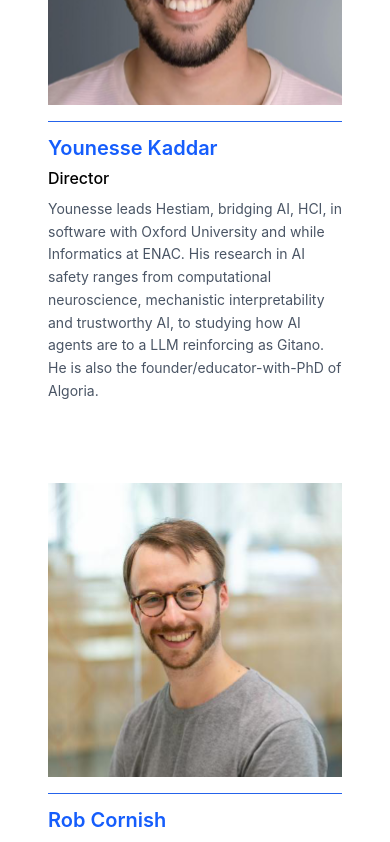
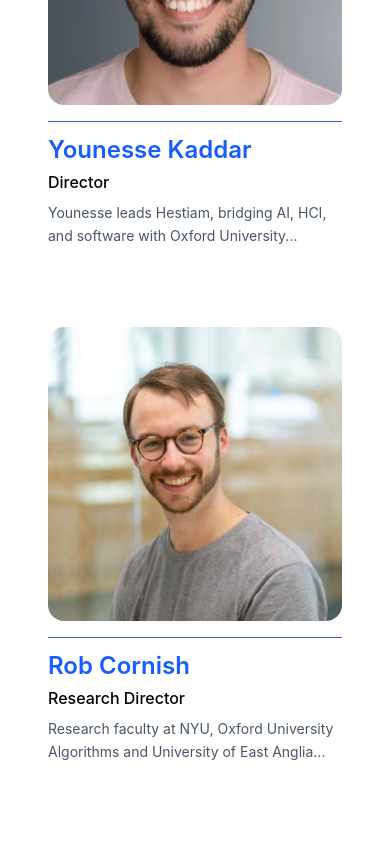
Before and after one commit to zaryabali001/updated-safeguard, a Next.js app: page / in a window 390 px wide. Shown: the part 4580-5422 px from the top of the page. Built offline with nearby package versions, Linux system fonts and the light colour scheme.

Commit message:
finaaaal

```diff
--- a/src/app/components/Hero.jsx
+++ b/src/app/components/Hero.jsx
@@ -6,12 +6,13 @@ export default function Hero() {
   const [darkMode, setDarkMode] = useState(false);
 
   useEffect(() => {
+    // ✅ Ensure this runs only on the client
+    if (typeof window === "undefined") return;
+
     const storedTheme = localStorage.getItem("theme");
-    if (
-      storedTheme === "dark" ||
-      (!storedTheme &&
-        window.matchMedia("(prefers-color-scheme: dark)").matches)
-    ) {
+    const prefersDark = window.matchMedia("(prefers-color-scheme: dark)").matches;
+
+    if (storedTheme === "dark" || (!storedTheme && prefersDark)) {
       document.documentElement.classList.add("dark");
       setDarkMode(true);
     } else {
@@ -22,19 +23,21 @@ export default function Hero() {
     const observer = new MutationObserver(() => {
       setDarkMode(document.documentElement.classList.contains("dark"));
     });
+
     observer.observe(document.documentElement, {
       attributes: true,
       attributeFilter: ["class"],
     });
+
     return () => observer.disconnect();
   }, []);
 
   return (
     <section
+      id="header"
       className={`flex flex-col justify-center items-center text-center min-h-screen px-4 transition-colors duration-500
         pt-40 sm:pt-24 md:pt-32
         ${darkMode ? "bg-[#0f0f10] text-white" : "bg-gray-50 text-black"}`}
-        id="header"
       style={{
         backgroundImage: darkMode
           ? "url(/Background1.png)"
@@ -46,7 +49,7 @@ export default function Hero() {
     >
       <h1 className="text-4xl sm:text-5xl md:text-7xl font-bold leading-tight mb-6 transition-colors duration-500 mt-[-95px]">
         <span className="text-blue-700">Safeguarding AI</span>{" "}
-        <span className={`${darkMode ? "text-white" : "text-black"}`}>
+        <span className={darkMode ? "text-white" : "text-black"}>
           for the
           <br className="hidden sm:block" /> Long Horizon.
         </span>
--- a/src/app/components/OurTeam.jsx
+++ b/src/app/components/OurTeam.jsx
@@ -1,21 +1,18 @@
-
-
-
 "use client";
 import React, { useEffect, useState } from "react";
 import { motion } from "framer-motion";
-import Image from "next/image";
-
 
 export default function OurTeam() {
   const [darkMode, setDarkMode] = useState(false);
 
   useEffect(() => {
+    // ✅ Run only on client
+    if (typeof window === "undefined") return;
+
     const storedTheme = localStorage.getItem("theme");
-    if (
-      storedTheme === "dark" ||
-      (!storedTheme && window.matchMedia("(prefers-color-scheme: dark)").matches)
-    ) {
+    const prefersDark = window.matchMedia("(prefers-color-scheme: dark)").matches;
+
+    if (storedTheme === "dark" || (!storedTheme && prefersDark)) {
       document.documentElement.classList.add("dark");
       setDarkMode(true);
     } else {
@@ -26,77 +23,70 @@ export default function OurTeam() {
     const observer = new MutationObserver(() => {
       setDarkMode(document.documentElement.classList.contains("dark"));
     });
+
     observer.observe(document.documentElement, {
       attributes: true,
       attributeFilter: ["class"],
     });
+
     return () => observer.disconnect();
   }, []);
 
-   const teamMembers = [
+  const teamMembers = [
     {
       name: "Younesse Kaddar",
       title: "Director",
-      image:
-        "./pic1.svg",
-      bio: "Younesse leads Hestiam, bridging AI, HCI, in software with Oxford University and while Informatics at ENAC. His research in AI safety ranges from computational neuroscience, mechanistic interpretability and trustworthy AI, to studying how AI agents are to a LLM reinforcing as Gitano. He is also the founder/educator-with-PhD of Algoria.",
+      image: "./pic1.svg",
+      bio: "Younesse leads Hestiam, bridging AI, HCI, and software with Oxford University...",
     },
     {
       name: "Rob Cornish",
       title: "Research Director",
-      image:
-        "./pic2.svg",
-      bio: "Oxford University Algorithms have and University of East Anglia's. Research a faculty member at NYU. Research Man's work on language Modelling of models understanding and controllable, text generation, and interactive model probing.",
+      image: "./pic2.svg",
+      bio: "Research faculty at NYU, Oxford University Algorithms and University of East Anglia...",
     },
     {
       name: "Sam Staton",
       title: "Scientific Advisor",
-      image:
-        "./pic3.png",
-      bio: "Professor & Oxford University. Inventor of GDL (our life grows with at MIT). Contributor Oxford as an. Basic research in mathematical, theory of programming languages and AI. Also interested leads in AI.",
+      image: "./pic3.png",
+      bio: "Professor at Oxford University. Inventor of GDL and contributor to programming theory...",
     },
     {
       name: "Pedro Amorim",
       title: "Research Scientist",
-      image:
-        "./pic4.svg",
-      bio: "Pedro is member of the University of Bath, expert in programming. Research focus LLM/reinforcement on computer/AI/programming.",
+      image: "./pic4.svg",
+      bio: "University of Bath member, expert in programming and reinforcement learning...",
     },
     {
       name: "Nikolaj Jensen",
       title: "AI Researcher",
-      image:
-        "./pic5.svg",
-      bio: "Nikel earlier as Oxford University and previously at GDL (our life up leads) at MIT. Focused on theory of AI Many of LLM/s.",
+      image: "./pic5.svg",
+      bio: "Focuses on theory of AI, previously at MIT and Oxford University...",
     },
     {
       name: "Jacek Karwowski",
       title: "AI Safety Researcher",
-      image:
-        "./pic6.svg",
-      bio: "Jacek has contributed to making AI systems more trustworthy and impact assessment, AI-safety on AIholder research at University.",
+      image: "./pic6.svg",
+      bio: "Researcher working on AI trust and safety at University of Oxford...",
     },
     {
       name: "Mohammed Mahfoud",
       title: "Principal Research Collaborator",
-      image:
-        "",
-      bio: "Independent researcher and entrepreneur. Led work on Exa-scale Safeguards Research at Anthropic, “Scientist AI” with Yoshua Bengio at MILA, and co-founded the Alignment team at TII (developers of Falcon 1 LLM). Former EdTech startup co-founder with a successful exit.",
+      image: "",
+      bio: "Independent researcher and entrepreneur. Worked with Yoshua Bengio at MILA...",
     },
     {
       name: "Paolo Perrone",
       title: "Mathematical Researcher",
-      image:
-        "./pic8.png",
-      bio: "Postdoctoral researcher at Oxford University collaborating with ARIA SGAI TA1 via Oxford and Adjoint Labs Ltd. Leading contributor to Markov category theory.",
+      image: "./pic8.png",
+      bio: "Postdoctoral researcher at Oxford University, focusing on category theory...",
     },
     {
       name: "Ali Zein",
       title: "Innovation Advisor",
-      image:
-        "./pic9.svg",
-      bio: "Experienced in technology and startups across Munich, Oxford, and Cambridge. Member of the advisory board at the Smith School of Enterprise and the Environment.",
-    }
+      image: "./pic9.svg",
+      bio: "Tech advisor and startup expert across Munich, Oxford, and Cambridge...",
+    },
   ];
 
   return (
@@ -144,11 +134,11 @@ export default function OurTeam() {
                   : "0 0 20px rgba(37,99,235,0.2)",
               }}
               className={`p-6 rounded-2xl transition-shadow duration-300 ${
-                darkMode ? "bg-gray-900" : "bg-white"
+                darkMode ? "bg-gray-800" : "bg-white"
               }`}
             >
               {/* Image */}
-              <div className="aspect-square w-full mb-4 overflow-hidden">
+              <div className="aspect-square w-full mb-4 overflow-hidden rounded-2xl">
                 {member.image ? (
                   <motion.img
                     whileHover={{ scale: 1.05 }}
@@ -170,15 +160,15 @@ export default function OurTeam() {
                 )}
               </div>
 
-              {/* Line under image */}
+              {/* Line */}
               <div className="w-full h-[1px] bg-[#2563EB] mx-auto mb-3"></div>
 
               {/* Name */}
               <h3
                 className={`font-semibold mb-1 ${
                   darkMode
-                    ? "text-[#2563EB] text-[32px]"
-                    : "text-blue-600 text-xl sm:text-2xl"
+                    ? "text-[#2563EB] text-2xl"
+                    : "text-blue-600 text-2xl"
                 }`}
               >
                 {member.name}
@@ -188,9 +178,7 @@ export default function OurTeam() {
               {member.title && (
                 <p
                   className={`font-medium mb-2 ${
-                    darkMode
-                      ? "text-[20px] text-white"
-                      : "text-[16px] text-black"
+                    darkMode ? "text-white" : "text-black"
                   }`}
                 >
                   {member.title}
@@ -202,7 +190,7 @@ export default function OurTeam() {
                 <p
                   className={`leading-relaxed ${
                     darkMode
-                      ? "text-[13px] text-[#DDDDDD]"
+                      ? "text-sm text-[#DDDDDD]"
                       : "text-sm text-gray-600"
                   }`}
                 >
```
Also changed, not shown: src/app/components/Navbar.jsx (+28 -32 lines).
